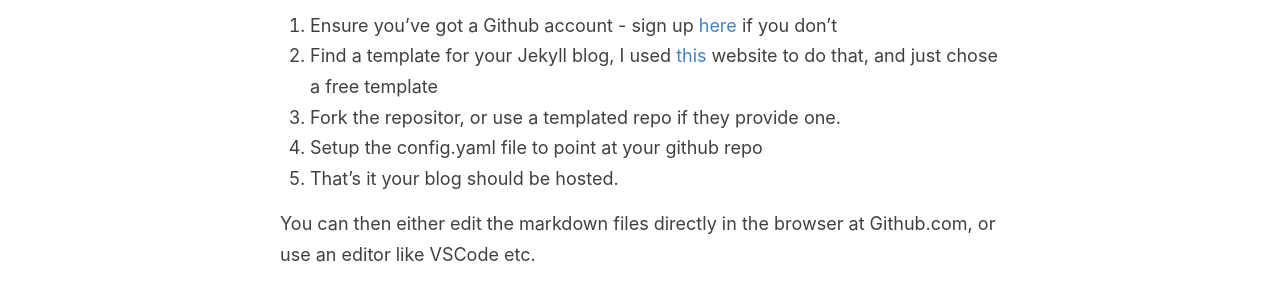
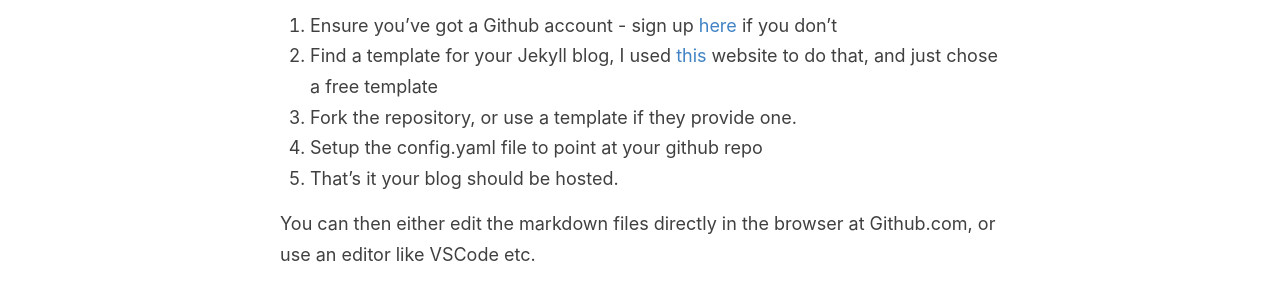
Before and after one commit to Greg-DK/greg-dk.github.io, a Jekyll site: the page built from _posts/2023-07-21-how-to-host-a-blog.md, in a window 1280 px wide. Shown: the part 606-896 px from the top of the page. Built offline with Jekyll 4.4.1, drawn with Linux system fonts in a browser that asks for light colours.

Commit message:
fixed a typo

```diff
--- a/_posts/2023-07-21-how-to-host-a-blog.md
+++ b/_posts/2023-07-21-how-to-host-a-blog.md
@@ -10,7 +10,7 @@ This led to my discovery of Jekyll and Github Pages. I was already using Github
 
 1. Ensure you've got a Github account - sign up [here](https://github.com/) if you don't
 2. Find a template for your Jekyll blog, I used [this](https://jekyllthemes.io/) website to do that, and just chose a free template
-3. Fork the repositor, or use a templated repo if they provide one.
+3. Fork the repository, or use a template if they provide one.
 4. Setup the config.yaml file to point at your github repo
 5. That's it your blog should be hosted.
 
```
